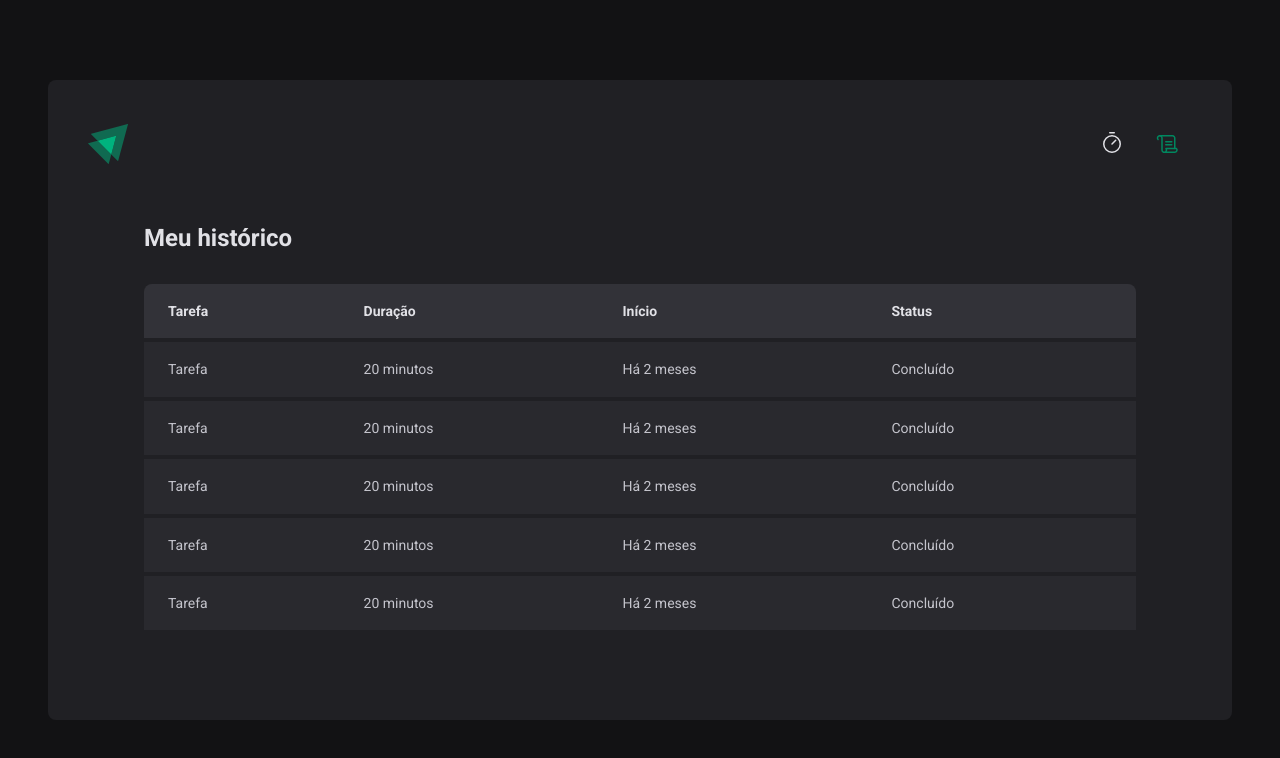
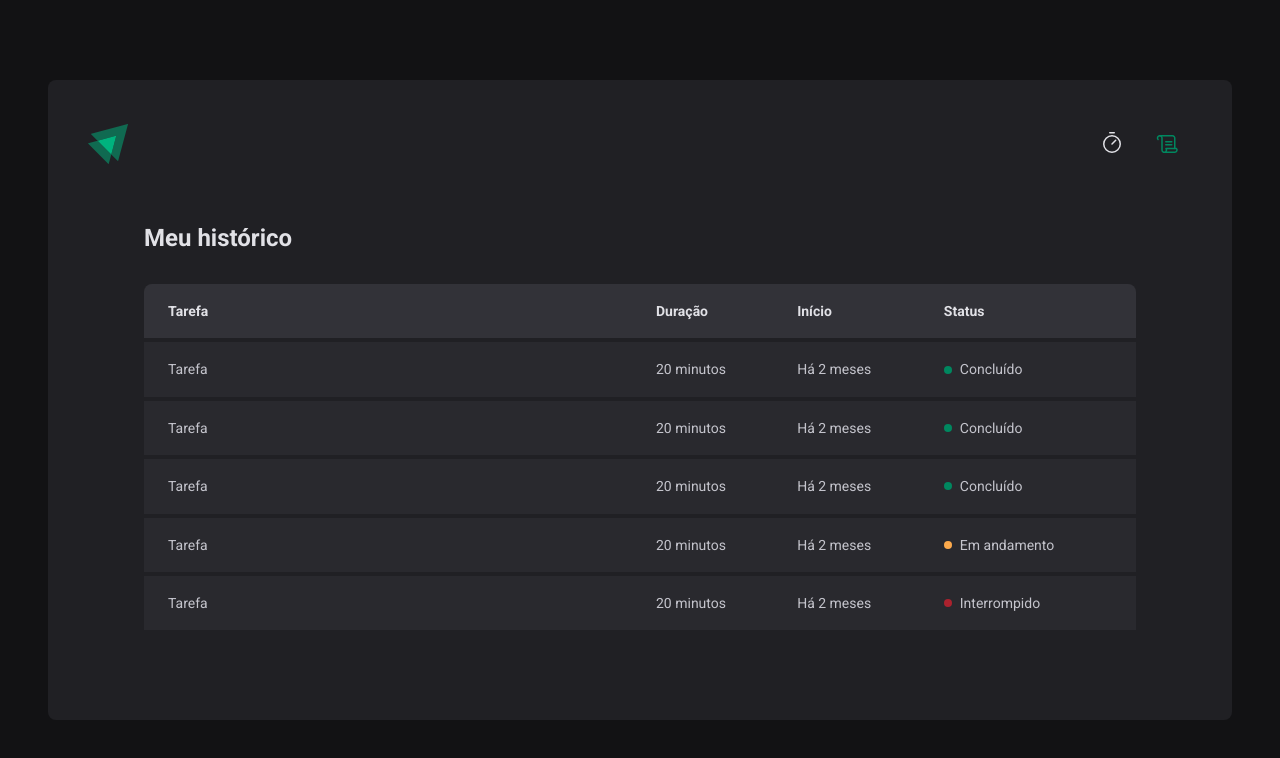
Before and after one commit to LopesA95/02-IGNITE-TIMER, a React (Vite) app: page /history in a window 1280 px wide. Shown: the top 758 px of the page. Built offline with nearby package versions, Linux system fonts and the light colour scheme.

Commit message:
✨ Componente de status

```diff
--- a/src/pages/History/index.tsx
+++ b/src/pages/History/index.tsx
@@ -1,4 +1,4 @@
-import { HistoryContainer, HistoryList } from './slyles'
+import { HistoryContainer, HistoryList, Status } from './slyles'
 
 export function History() {
   return (
@@ -20,31 +20,41 @@
               <td>Tarefa</td>
               <td>20 minutos</td>
               <td>Há 2 meses</td>
-              <td>Concluído</td>
+              <td>
+                <Status statusColor="green">Concluído</Status>
+              </td>
             </tr>
             <tr>
               <td>Tarefa</td>
               <td>20 minutos</td>
               <td>Há 2 meses</td>
-              <td>Concluído</td>
+              <td>
+                <Status statusColor="green">Concluído</Status>
+              </td>
             </tr>
             <tr>
               <td>Tarefa</td>
               <td>20 minutos</td>
               <td>Há 2 meses</td>
-              <td>Concluído</td>
+              <td>
+                <Status statusColor="green">Concluído</Status>
+              </td>
             </tr>
             <tr>
               <td>Tarefa</td>
               <td>20 minutos</td>
               <td>Há 2 meses</td>
-              <td>Concluído</td>
+              <td>
+                <Status statusColor="yellow">Em andamento</Status>
+              </td>
             </tr>
             <tr>
               <td>Tarefa</td>
               <td>20 minutos</td>
               <td>Há 2 meses</td>
-              <td>Concluído</td>
+              <td>
+                <Status statusColor="red">Interrompido</Status>
+              </td>
             </tr>
           </tbody>
         </table>
--- a/src/pages/History/slyles.ts
+++ b/src/pages/History/slyles.ts
@@ -47,6 +47,7 @@
       line-height: 1.6;
 
       &:first-child {
+        width: 50%;
         padding-left: 1.5rem;
       }
       &:last-child {
@@ -55,3 +56,27 @@
     }
   }
 `
+
+const STATUS_COLORS = {
+  yellow: 'yellow-500',
+  green: 'green-500',
+  red: 'red-500',
+} as const
+
+interface StatusProps {
+  statusColor: keyof typeof STATUS_COLORS
+}
+
+export const Status = styled.span<StatusProps>`
+  display: flex;
+  align-items: center;
+  gap: 0.5rem;
+
+  &::before {
+    content: '';
+    width: 0.5rem;
+    height: 0.5rem;
+    border-radius: 9999px;
+    background: ${(props) => props.theme[STATUS_COLORS[props.statusColor]]};
+  }
+`
```
